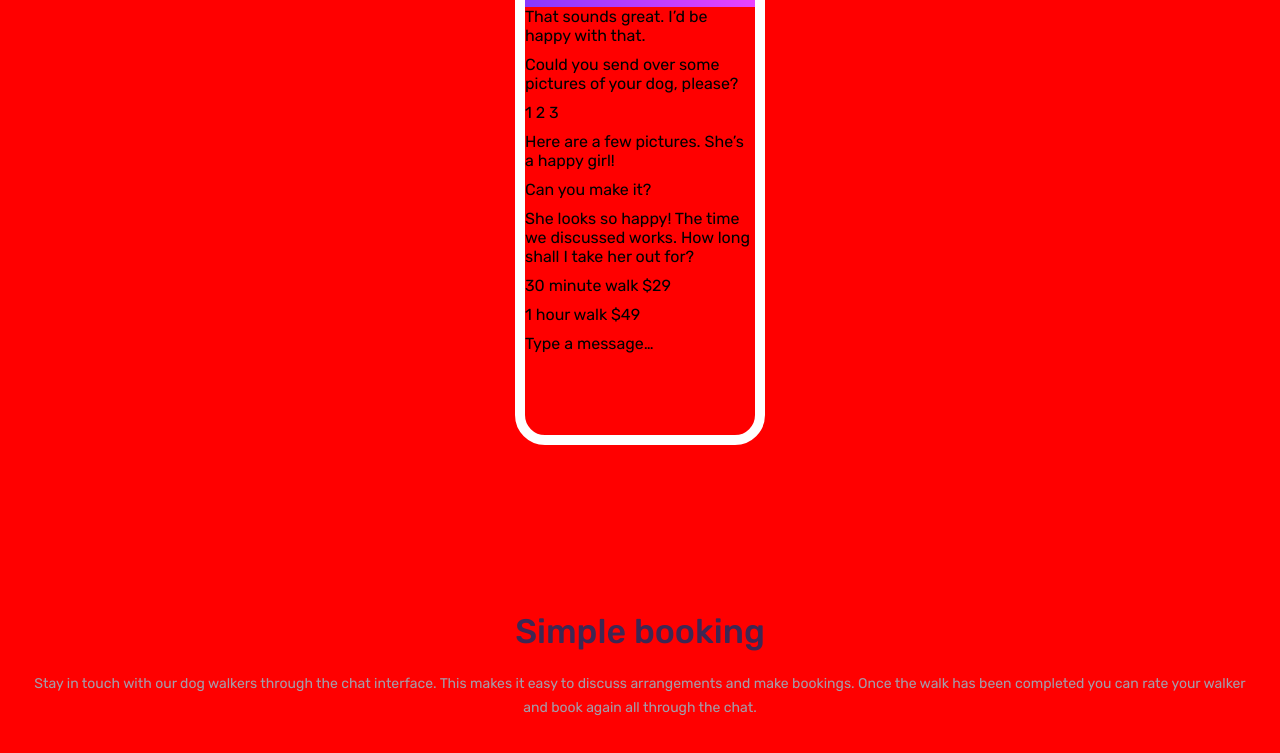
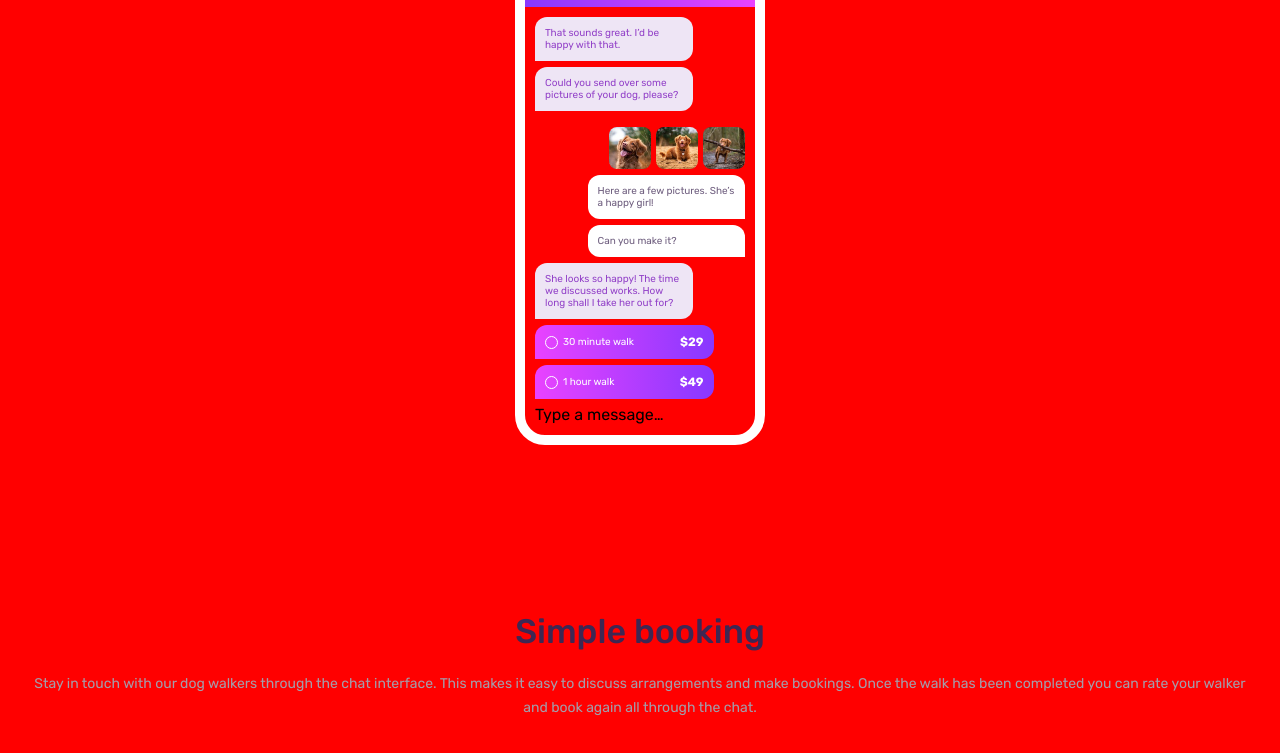
Before and after one commit to yomar-dev/chat-app-css-illustration, a plain HTML site: page index.html in a window 1280 px wide. Shown: the part 95-848 px from the top of the page. Drawn offline with Linux system fonts and the light colour scheme.

Commit message:
feat: create message styles.

```diff
--- a/index.html
+++ b/index.html
@@ -2,7 +2,7 @@
 <html lang="en">
 <head>
   <meta charset="UTF-8">
-  <meta name="viewport" content="width=device-width, initial-scale=1.0"> <!-- displays site properly based on user's device -->
+  <meta name="viewport" content="width=device-width, initial-scale=1.0">
 
   <link rel="icon" type="image/png" sizes="32x32" href="./images/favicon-32x32.png">
 
@@ -30,14 +30,44 @@
           </div>
 
           <div class="app-body">
-            <p>That sounds great. I’d be happy with that.</p>
-            <p>Could you send over some pictures of your dog, please?</p>
-            <div class="dogs">1 2 3</div>
-            <p>Here are a few pictures. She’s a happy girl!</p>
-            <p>Can you make it?</p>
-            <p>She looks so happy! The time we discussed works. How long shall I take her out for?</p>
-            <p>30 minute walk $29</p>
-            <p>1 hour walk  $49</p>
+            <p class="app__message app__message--left">
+              That sounds great. I’d be happy with that.
+            </p>
+
+            <p class="app__message app__message--left">
+              Could you send over some pictures of your dog, please?
+            </p>
+
+            <div class="dogs">
+              <img class="dogs__image" src="./images/dog-image-1.jpg" alt="Dog 1">
+              <img class="dogs__image" src="./images/dog-image-2.jpg" alt="Dog 2">
+              <img class="dogs__image" src="./images/dog-image-3.jpg" alt="Dog 2">
+            </div>
+
+            <p class="app__message app__message--right">
+              Here are a few pictures. She’s a happy girl!
+            </p>
+
+            <p class="app__message app__message--right">
+              Can you make it?
+            </p>
+
+            <p class="app__message app__message--left">
+              She looks so happy! The time we discussed works. How long shall I take her out for?
+            </p>
+
+            <p class="app__message app__message--left app__message--price">
+              <span class="app__message--circle"></span>
+              30 minute walk
+              <span class="app__message--price-total">$29</span>
+            </p>
+
+            <p class="app__message app__message--left app__message--price">
+              <span class="app__message--circle"></span>
+              1 hour walk
+              <span class="app__message--price-total">$49</span>
+            </p>
+
             <div class="form-control">Type a message…</div>
           </div>
         </div>
@@ -56,10 +86,5 @@
       </article>
     </div>
   </main>
-
-  <!-- <div class="attribution">
-    Challenge by <a href="https://www.frontendmentor.io?ref=challenge" target="_blank">Frontend Mentor</a>.
-    Coded by <a href="#">Your Name Here</a>.
-  </div> -->
 </body>
 </html>
--- a/style.css
+++ b/style.css
@@ -47,7 +47,7 @@ body {
 
 .app-header {
   background-color: slateblue;
-  background: linear-gradient(to left, hsl(293, 100%, 63%), hsl(264, 100%, 61%));
+  background: linear-gradient(to right, hsl(264, 100%, 61%), hsl(293, 100%, 63%));
   border-top-left-radius: 20px;
   border-top-right-radius: 20px;
   color: hsl(0, 0%, 100%);
@@ -94,9 +94,66 @@ body {
 }
 
 .app-body {
-  display: grid;
-  grid-template-rows: repeat(9, auto);
-  row-gap: 10px;
+  display: flex;
+  flex-direction: column;
+  padding: 10px;
+}
+
+.app__message {
+  display: flex;
+  font-size: 10px;
+  margin-bottom: 6px;
+  padding: 10px;
+  width: 75%;
+}
+
+.app__message--left {
+  background: hsl(272, 46%, 93%);
+  border-radius: 12px 12px 12px 0;
+  color: hsl(276, 55%, 52%);
+}
+
+.app__message--right {
+  align-self: flex-end;
+  background: hsl(0, 0%, 100%);
+  border-radius: 12px 12px 0 12px;
+  color: hsl(271, 15%, 43%);
+}
+
+.app__message--price {
+  background: linear-gradient(to right, hsl(293, 100%, 63%), hsl(264, 100%, 61%));
+  color: hsl(0, 0%, 100%);
+  display: flex;
+  align-items: center;
+  width: 85%;
+}
+
+.app__message--circle {
+  border: 1px solid hsl(0, 0%, 100%);
+  border-radius: 50%;
+  margin-right: 5px;
+  height: 13px;
+  width: 13px;
+}
+
+.app__message--price-total {
+  margin-left: auto;
+  font-size: 12px;
+  font-weight: 700;
+}
+
+.dogs {
+  display: flex;
+  justify-content: flex-end;
+  margin-bottom: 6px;
+  margin-top: 10px;
+}
+
+.dogs__image {
+  border-radius: 8px;
+  margin-left: 5px;
+  height: 42px;
+  width: 42px;
 }
 
 .article {
```
